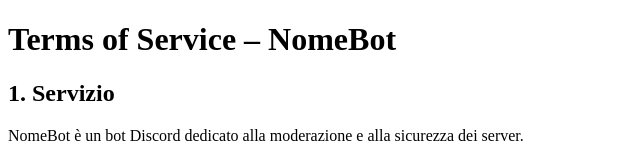
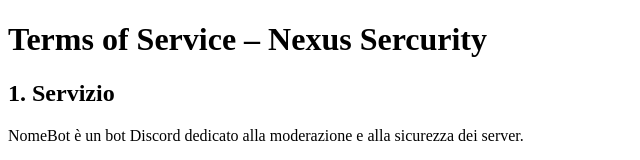
Before and after one commit to 06Mario06/Botsecurity-terms, a plain HTML site: page terms.html in a window 1280 px wide. Shown: the top 160 px of the page, without its empty margins (0-640 px from the left). Drawn offline with Linux system fonts and the light colour scheme.

Commit message:
Update terms.html

```diff
--- a/terms.html
+++ b/terms.html
@@ -2,10 +2,10 @@
 <html lang="it">
 <head>
   <meta charset="UTF-8">
-  <title>Terms of Service – NomeBot</title>
+  <title>Terms of Service – Nexus Sercurity</title>
 </head>
 <body>
-  <h1>Terms of Service – NomeBot</h1>
+  <h1>Terms of Service – Nexus Sercurity</h1>
 
   <h2>1. Servizio</h2>
   <p>NomeBot è un bot Discord dedicato alla moderazione e alla sicurezza dei server.</p>
```
